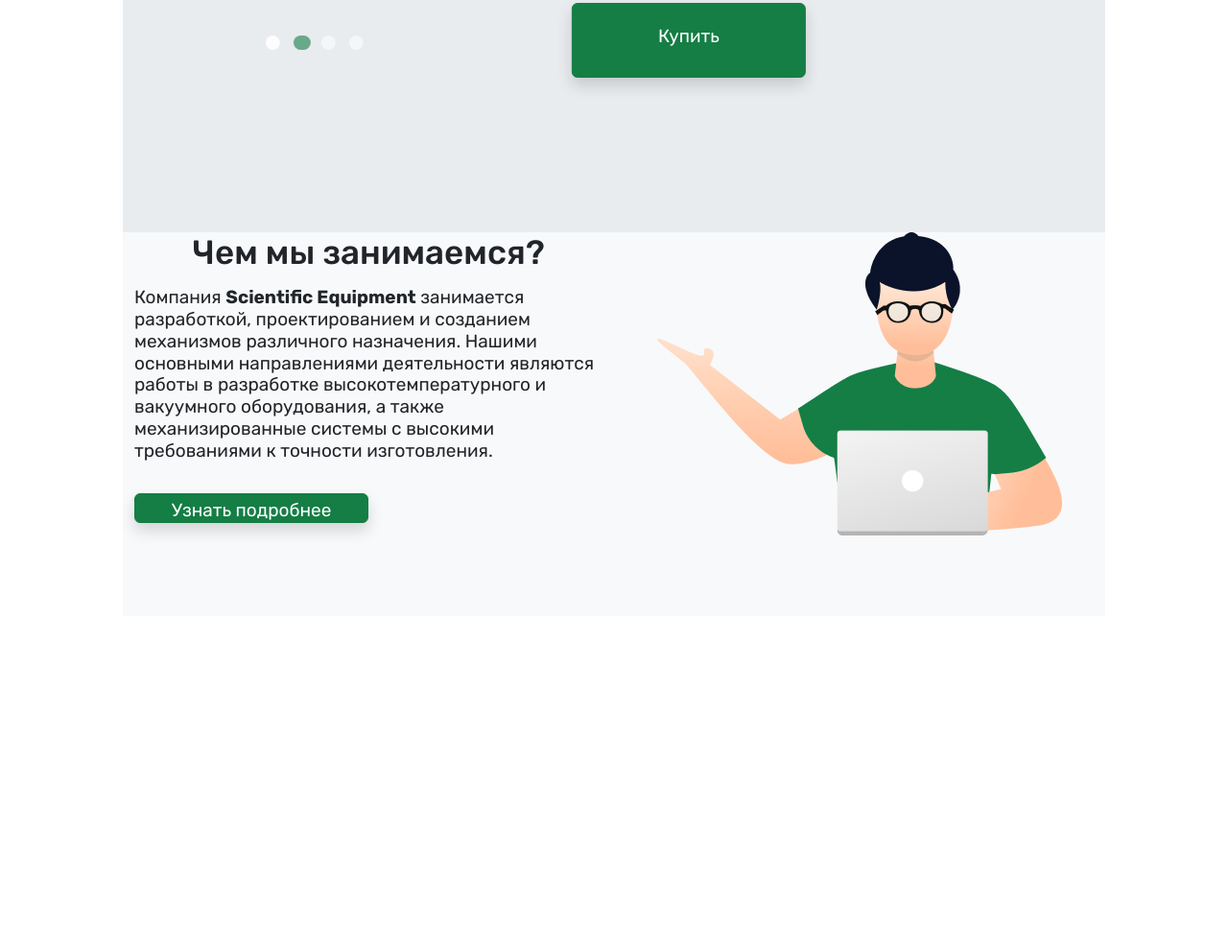
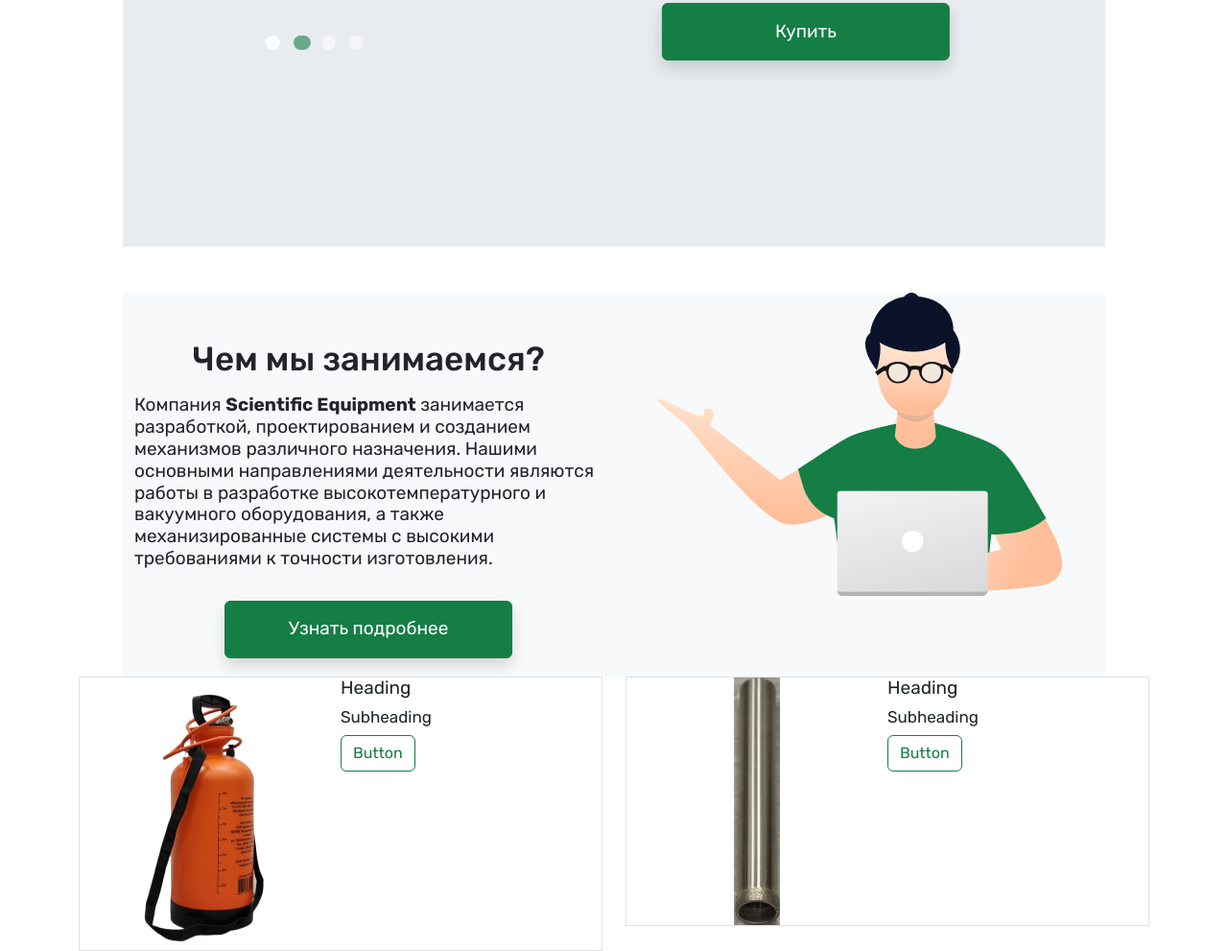
Before and after one commit to khurshedrahimov/ilmhona_final_project, a plain HTML site: page index.html in a window 1280 px wide. Shown: the part 641-1632 px from the top of the page at 96% size. Before the commit the page ends 1283 px from the top, so only its background shows below. Drawn offline with nearby package versions, Linux system fonts and the light colour scheme.

Commit message:
Thrid section is started

```diff
--- a/css/bootstrap.scss
+++ b/css/bootstrap.scss
@@ -25,7 +25,7 @@ $carousel-indicator-width: 20px;
 @import "node_modules/bootstrap/scss/bootstrap";
 
 .h-10 {
-  height: 10% !important;
+  height: 10% ;
 }
 
 .btn-primary {
@@ -43,6 +43,23 @@ $carousel-indicator-width: 20px;
   --bs-btn-disabled-color: #fff;
   --bs-btn-disabled-bg: #fff;
   --bs-btn-disabled-border-color: #fff;
+}
+
+.btn-outline-primary {
+  --bs-btn-color: #147E45;
+  --bs-btn-border-color: #147E45;
+  --bs-btn-hover-color: #fff;
+  --bs-btn-hover-bg: #1FB765;
+  --bs-btn-hover-border-color: #1FB765;
+  --bs-btn-focus-shadow-rgb: 20, 126, 69;
+  --bs-btn-active-color: #fff;
+  --bs-btn-active-bg: #147E45;
+  --bs-btn-active-border-color: #147E45;
+  --bs-btn-active-shadow: outset 0 4px 20px rgba(13, 77, 42, 0.33);
+  --bs-btn-disabled-color: #147E45;
+  --bs-btn-disabled-bg: transparent;
+  --bs-btn-disabled-border-color: #147E45;
+  --bs-gradient: none;
 }
 
 
--- a/css/style.css
+++ b/css/style.css
@@ -54,6 +54,11 @@ body {
     height:400px;
 }
 
+.btnSize {
+    width: 300px;
+    height: 60px;
+}
+
 .bottom-25 {
     bottom: 15%;
 }
@@ -79,7 +84,12 @@ margin-bottom:30px;
  } */
 
 
-
+@media (max-width: 430px) {
+   .btnSize {
+    width: 300px;
+    height: 50px;
+}
+}
 
 @media (max-width: 430px) {
     .img-sm-size-reduce {
--- a/index.html
+++ b/index.html
@@ -51,7 +51,7 @@
                 <!-- Slide 1 -->
                 <div class="carousel-item active ">
                         <!-- Left and right controls/icons -->
-                        <button title="button" class="carousel-control-prev btn btn-primary rounded-5 arrow-btn  top-50 "
+                        <button title="button" class="carousel-control-prev btn btn-primary rounded-5 arrow-btn  top-50   "
                             type="button" data-bs-target="#demo" data-bs-slide="prev">
                             <span><img src="./images/left.svg" alt="" /></span>
                         </button>
@@ -60,7 +60,7 @@
                     <div class="row  " >
                         <div class="col-md-6 position-relative d-flex justify-content-center align-items-center carousel-height   " >
 
-                    <button title="button" class="carousel-control-next  btn btn-primary rounded-5 arrow-btn position-absolute top-50 z-2"
+                    <button title="button" class="carousel-control-next  btn btn-primary rounded-5 arrow-btn position-absolute top-50 z-2 "
                         type="button" data-bs-target="#demo" data-bs-slide="next">
                         <span><img src="./images/right.svg" alt="" /></span>
                     </button>
@@ -102,7 +102,11 @@
                                   <h3>Система охлаждения водяная</h3>
                                 </li>
                             </ul>
-                            <button title="button" class="btn btn-primary mt-4 w-50 h-10 shadow "><h3>Купить</h3></button>
+                            <button title="button" class="btn btn-primary mt-4 btnSize shadow d-flex align-items-center mx-sm-auto">
+                                <div class="w-100 text-center">
+                                    <h3 style="margin: 0;">Купить</h3>
+                                </div>
+                            </button>
                         </div>
                     </div>
                 </div>
@@ -110,14 +114,14 @@
                 <!-- Slide 2 -->
                 <div class="carousel-item ">
                         <!-- Left and right controls/icons -->
-                        <button title="button" class="carousel-control-prev btn btn-primary rounded-5 arrow-btn  top-50 "
+                        <button title="button" class="carousel-control-prev btn btn-primary rounded-5 arrow-btn  top-50   "
                             type="button" data-bs-target="#demo" data-bs-slide="prev">
                             <span><img src="./images/left.svg" alt="" /></span>
                         </button>
 
 
                     <div class="row  " >
-                        <div class="col-md-6 position-relative d-flex justify-content-center align-items-center carousel-height   " >
+                        <div class="col-md-6 position-relative d-flex justify-content-center align-items-center carousel-height     " >
 
                     <button title="button" class="carousel-control-next  btn btn-primary rounded-5 arrow-btn position-absolute top-50 z-2"
                         type="button" data-bs-target="#demo" data-bs-slide="next">
@@ -129,9 +133,9 @@
                             <!-- Indicators/dots -->
                             <div class="carousel-indicators position-absolute bottom-25 ">
                                 <button title="button" type="button" data-bs-target="#demo" data-bs-slide-to="0"
-                                    class="active"></button>
+                                    ></button>
                                 <button title="button" type="button" data-bs-target="#demo"
-                                    data-bs-slide-to="1"></button>
+                                    data-bs-slide-to="1" class="active"></button>
                                 <button title="button" type="button" data-bs-target="#demo"
                                     data-bs-slide-to="2"></button>
                                 <button title="button" type="button" data-bs-target="#demo"
@@ -167,7 +171,11 @@
                                   <h3>Система охлаждения водяная</h3>
                                 </li>
                             </ul>
-                            <button title="button" class="btn btn-primary mt-4 w-50 h-10 shadow "><h3>Купить</h3></button>
+                        <button title="button" class="btn btn-primary mt-4 btnSize shadow d-flex align-items-center mx-sm-auto">
+                            <div class="w-100 text-center">
+                                <h3 style="margin: 0;">Купить</h3>
+                            </div>
+                        </button>
                         </div>
                     </div>
                 </div>
@@ -175,7 +183,7 @@
                 <!-- Slide 3 -->
                     <div class="carousel-item ">
                         <!-- Left and right controls/icons -->
-                        <button title="button" class="carousel-control-prev btn btn-primary rounded-5 arrow-btn  top-50 " type="button"
+                        <button title="button" class="carousel-control-prev btn btn-primary rounded-5 arrow-btn  top-50   " type="button"
                             data-bs-target="#demo" data-bs-slide="prev">
                             <span><img src="./images/left.svg" alt="" /></span>
                         </button>
@@ -185,7 +193,7 @@
                             <div class="col-md-6 position-relative d-flex justify-content-center align-items-center carousel-height   ">
 
                                 <button title="button"
-                                    class="carousel-control-next  btn btn-primary rounded-5 arrow-btn position-absolute top-50 z-2"
+                                    class="carousel-control-next  btn btn-primary rounded-5 arrow-btn position-absolute top-50 z-2 e "
                                     type="button" data-bs-target="#demo" data-bs-slide="next">
                                     <span><img src="./images/right.svg" alt="" /></span>
                                 </button>
@@ -195,9 +203,9 @@
                                 <!-- Indicators/dots -->
                                 <div class="carousel-indicators position-absolute bottom-25 ">
                                     <button title="button" type="button" data-bs-target="#demo" data-bs-slide-to="0"
-                                        class="active"></button>
+                                       ></button>
                                     <button title="button" type="button" data-bs-target="#demo" data-bs-slide-to="1"></button>
-                                    <button title="button" type="button" data-bs-target="#demo" data-bs-slide-to="2"></button>
+                                    <button title="button" type="button" data-bs-target="#demo" data-bs-slide-to="2" class="active"></button>
                                     <button title="button" type="button" data-bs-target="#demo" data-bs-slide-to="3"></button>
                                 </div>
                             </div>
@@ -215,8 +223,10 @@
                                         <h3>Бак 10л</h3>
                                     </li>
                                 </ul>
-                                <button title="button" class="btn btn-primary mt-4 w-50 h-10 shadow ">
-                                    <h3>Купить</h3>
+                                <button title="button" class="btn btn-primary mt-4 btnSize shadow d-flex align-items-center mx-sm-auto">
+                                    <div class="w-100 text-center">
+                                        <h3 style="margin: 0;">Купить</h3>
+                                    </div>
                                 </button>
                             </div>
                         </div>
@@ -225,7 +235,7 @@
                 <!-- Slide 4 -->
                     <div class="carousel-item ">
                         <!-- Left and right controls/icons -->
-                        <button title="button" class="carousel-control-prev btn btn-primary rounded-5 arrow-btn  top-50 " type="button"
+                        <button title="button" class="carousel-control-prev btn btn-primary rounded-5 arrow-btn  top-50   " type="button"
                             data-bs-target="#demo" data-bs-slide="prev">
                             <span><img src="./images/left.svg" alt="" /></span>
                         </button>
@@ -235,7 +245,7 @@
                             <div class="col-md-6 position-relative d-flex justify-content-center align-items-center carousel-height   ">
 
                                 <button title="button"
-                                    class="carousel-control-next  btn btn-primary rounded-5 arrow-btn position-absolute top-50 z-2"
+                                    class="carousel-control-next  btn btn-primary rounded-5 arrow-btn position-absolute top-50 z-2  "
                                     type="button" data-bs-target="#demo" data-bs-slide="next">
                                     <span><img src="./images/right.svg" alt="" /></span>
                                 </button>
@@ -276,9 +286,11 @@
                                         <h3>Длина - 23 см</h3>
                                     </li>
                                      </ul>
-                                <button title="button" class="btn btn-primary mt-4 w-50 h-10 shadow ">
-                                    <h3>Купить</h3>
-                                </button>
+                            <button title="button" class="btn btn-primary mt-4 btnSize shadow d-flex align-items-center mx-sm-auto">
+                                <div class="w-100 text-center">
+                                    <h3 style="margin: 0;">Купить</h3>
+                                </div>
+                            </button>
                             </div>
                         </div>
                     </div>
@@ -287,19 +299,63 @@
     </div>
 
     <!-- Section 3 -->
-<div class="container bg-body-tertiary section2-height " style="width: 80%;">
+<div class="container bg-body-tertiary section2-height mt-5" style="width: 80%;">
     <div class="row">
-        <div class="col-md-6">
-            <h1 class="mb15 text-center">Чем мы занимаемся?</h1>
-            <h3>Компания <b>Scientific Equipment</b> занимается разработкой, проектированием и созданием механизмов различного назначения.
-            Нашими основными направлениями деятельности являются работы в разработке высокотемпературного и вакуумного оборудования,
-            а также механизированные системы с высокими требованиями к точности изготовления.</h3>
-        <button title="button" class="btn btn-primary mt-4 w-50 h-10 shadow ">
-            <h3 >Узнать подробнее</h3>
-        </button>
+        <div class="col-md-6 col-12 order-md-2 d-flex justify-content-center align-items-start">
+            <img src="./images/Illustration 2.png" alt="Image" class="img-fluid">
         </div>
-        <div class="col-lg-6 d-flex justify-content-center align-items-center">
-            <img src="./images/Illustration 2.png" alt="Image" class="">
+        <div class="col-md-6 col-12 d-flex flex-column justify-content-between order-md-1 mt-sm-5">
+            <div>
+                <h1 class="mb-3 text-center">Чем мы занимаемся?</h1>
+                <h3>Компания <b>Scientific Equipment</b> занимается разработкой, проектированием и созданием механизмов
+                    различного назначения.
+                    Нашими основными направлениями деятельности являются работы в разработке высокотемпературного и
+                    вакуумного оборудования,
+                    а также механизированные системы с высокими требованиями к точности изготовления.</h3>
+            </div>
+            <button title="button" class="btn btn-primary mt-4 btnSize shadow d-flex align-items-center mx-sm-auto">
+                <div class="w-100 text-center">
+                    <h3 style="margin: 0;">Узнать подробнее</h3>
+                </div>
+            </button>
+        </div>
+    </div>
+</div>
+
+<!-- Section 4 -->
+<div class="container">
+    <div class="row">
+        <div class="col-12 col-md-6">
+            <div class="d-flex border border-gray">
+                <div class="col">
+                    <img src="./images/20220406_1232251.png" alt="Image" class="img-fluid mx-auto d-block">
+                </div>
+                <div class="col">
+                    <div class="row">
+                        <div class="col">
+                            <h3>Heading</h3>
+                            <h4>Subheading</h4>
+                            <button class="btn btn-outline-primary">Button</button>
+                        </div>
+                    </div>
+                </div>
+            </div>
+        </div>
+        <div class="col-12 col-md-6">
+            <div class="d-flex border border-gray">
+                <div class="col">
+                    <img src="./images/20220406_1441561.png" alt="Image" class="img-fluid mx-auto d-block">
+                </div>
+                <div class="col">
+                    <div class="row">
+                        <div class="col">
+                            <h3>Heading</h3>
+                            <h4>Subheading</h4>
+                            <button class="btn btn-outline-primary">Button</button>
+                        </div>
+                    </div>
+                </div>
+            </div>
         </div>
     </div>
 </div>
```
Also changed, not shown: css/bootstrap.css, images/20220406_1232251.png (added), images/20220406_1441561.png (renamed from images/2.png), images/22.png (added), 1 other file.
